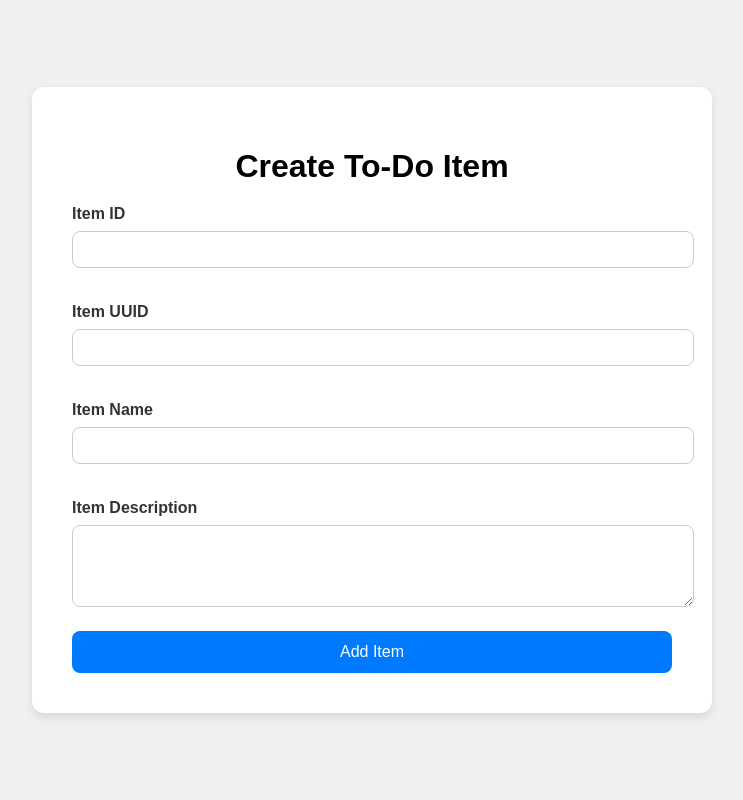
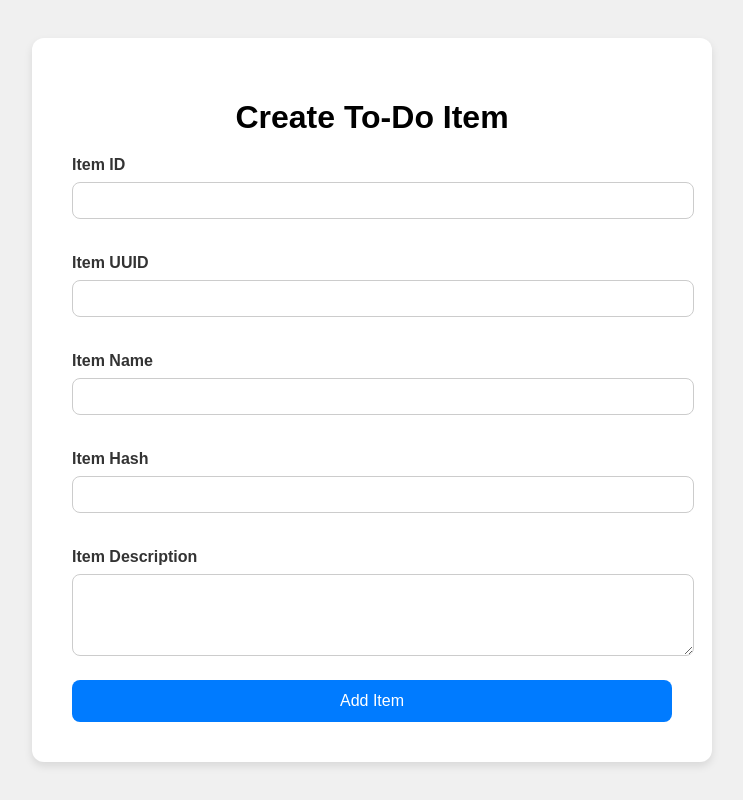
Before and after one commit to ntaralekar1234/flask-mongo, a Flask app: page /to-do in a window 1280 px wide. Shown: the whole page, without its empty margins (268-1011 px from the left). Run offline with Flask 3, Linux system fonts and the light colour scheme.

Commit message:
Added Item Hash

```diff
--- a/templates/to-do.html
+++ b/templates/to-do.html
@@ -16,6 +16,8 @@
         <input type="text" id="item_uid" name="item_uid" required />
         <label for="item_name">Item Name</label>
         <input type="text" id="item_name" name="item_name" required />
+        <label for="item_hash">Item Hash</label>
+        <input type="text" id="item_hash" name="item_hash" required />
 
         <label for="item_desc">Item Description</label>
         <textarea id="item_desc" name="item_desc" rows="4" required></textarea>
```
